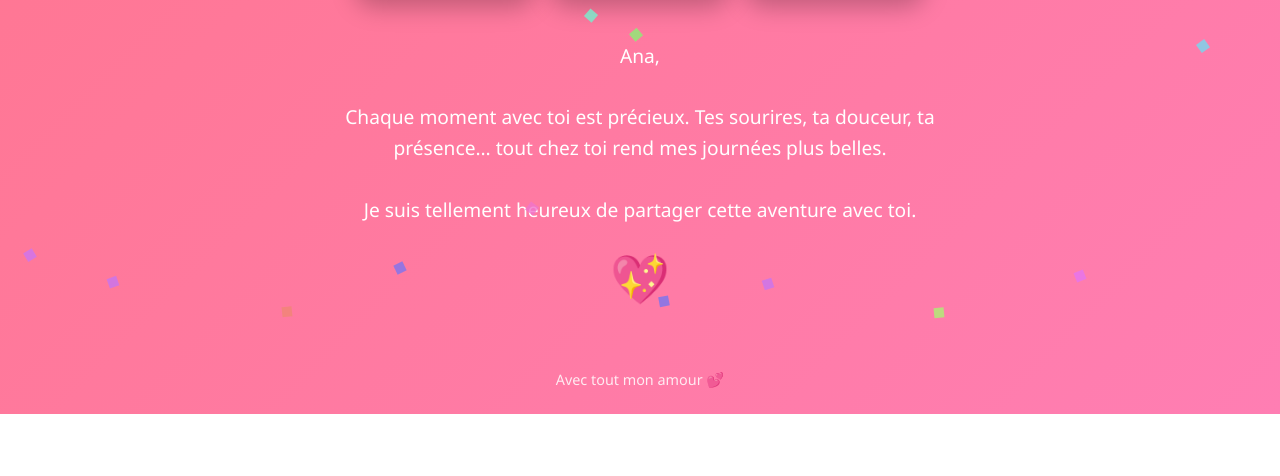
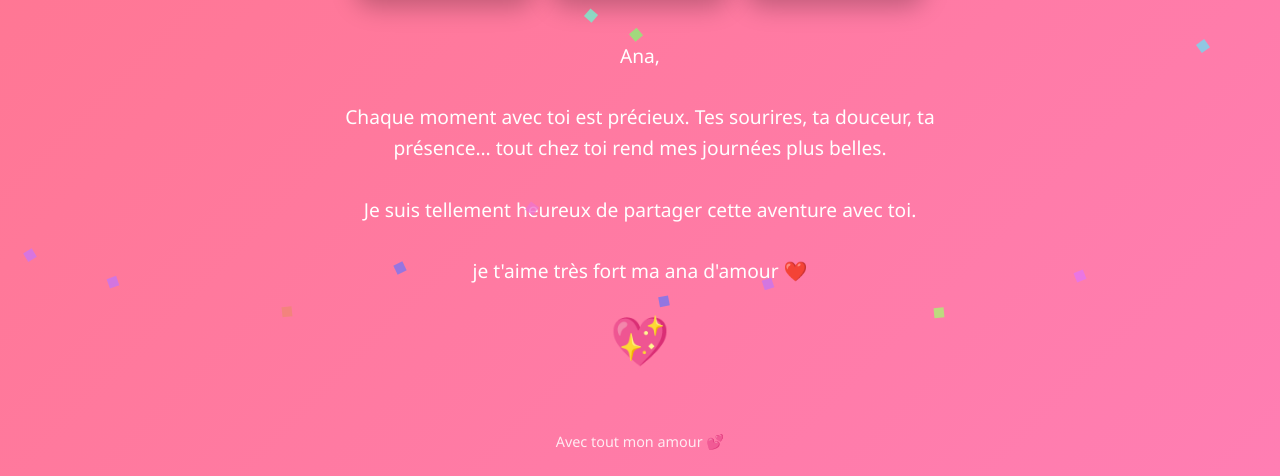
Before and after one commit to flamboy577/saint-valentin-, a plain HTML site: page index.html in a window 1280 px wide. Shown: the part 470-946 px from the top of the page. Before the commit the page ends 884 px from the top, so only its background shows below. Drawn offline with Linux system fonts and the light colour scheme.

Commit message:
Update index.html

```diff
--- a/index.html
+++ b/index.html
@@ -160,6 +160,8 @@
       tout chez toi rend mes journées plus belles.
       <br><br>
       Je suis tellement heureux de partager cette aventure avec toi.
+      <br><br>
+      je t'aime très fort ma ana d'amour ❤️
     </p>
 
     <div class="heart" aria-label="cœur qui bat">💖</div>
```
